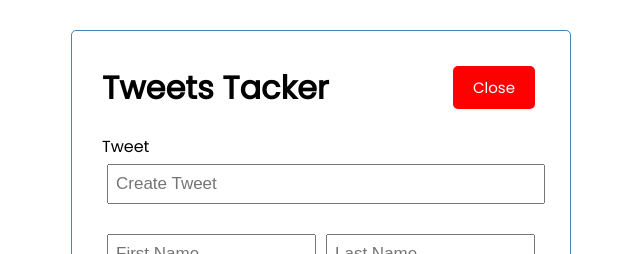
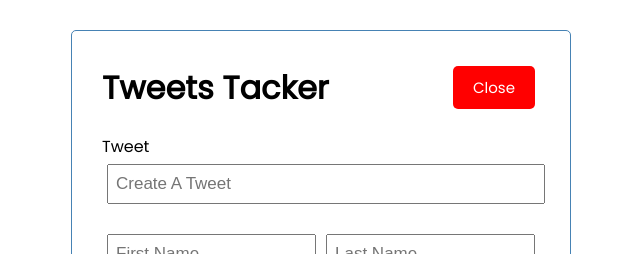
Before and after one commit to jeanwang2dev/fullstack-js-app-frontend, a Vue app: page / in a window 1280 px wide. Both pictures are taken after a click on the button "Create Tweet". Shown: the top 254 px of the page, without its empty margins (319-959 px from the left). Built offline with nearby package versions, Linux system fonts and the light colour scheme; no server answers.

Commit message:
update app button text

```diff
--- a/src/components/CreateTweet.vue
+++ b/src/components/CreateTweet.vue
@@ -2,7 +2,7 @@
       <form @submit="onSubmit" class="add-form">
     <div class="form-control">
       <label>Tweet</label>
-      <input type="text" v-model="text" name="text" placeholder="Create Tweet" />
+      <input type="text" v-model="text" name="text" placeholder="Create A Tweet" />
     </div>
     <div class="form-control form-control-group">
       <input type="text" v-model="fname" name="fname" placeholder="First Name" />
```
